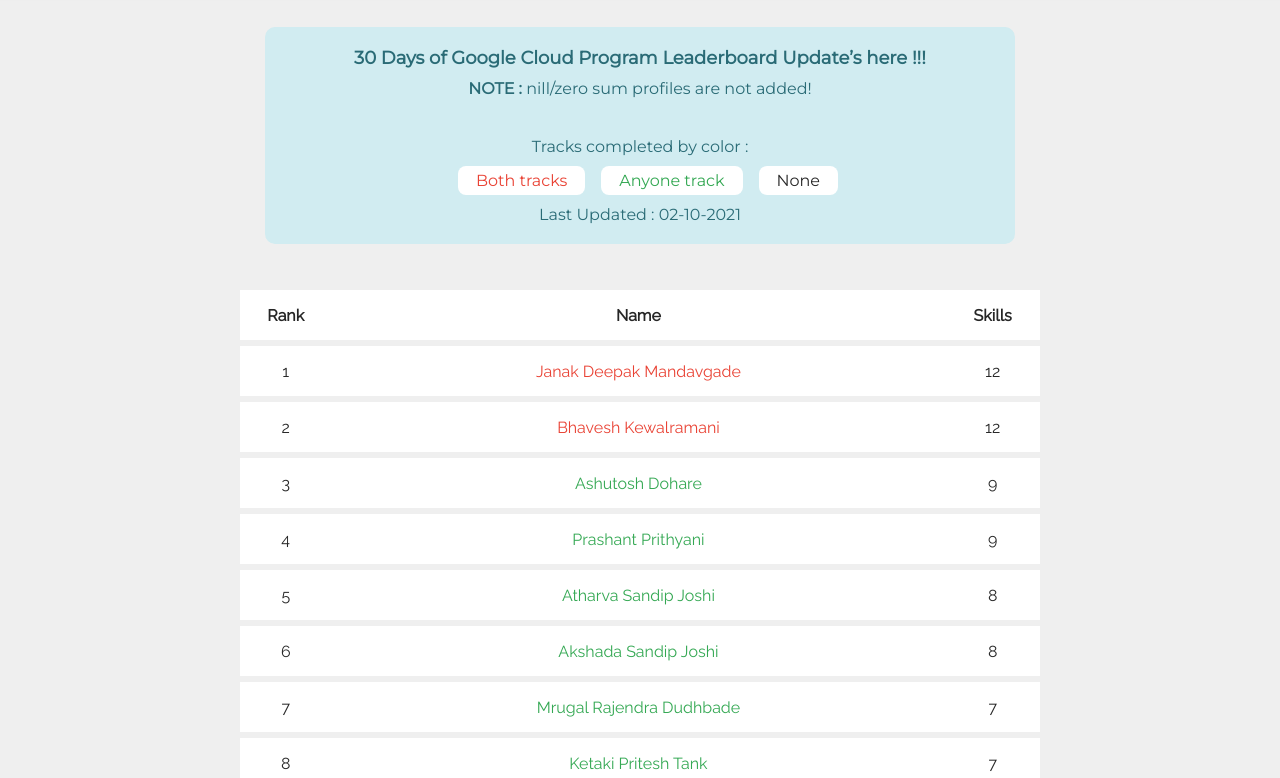
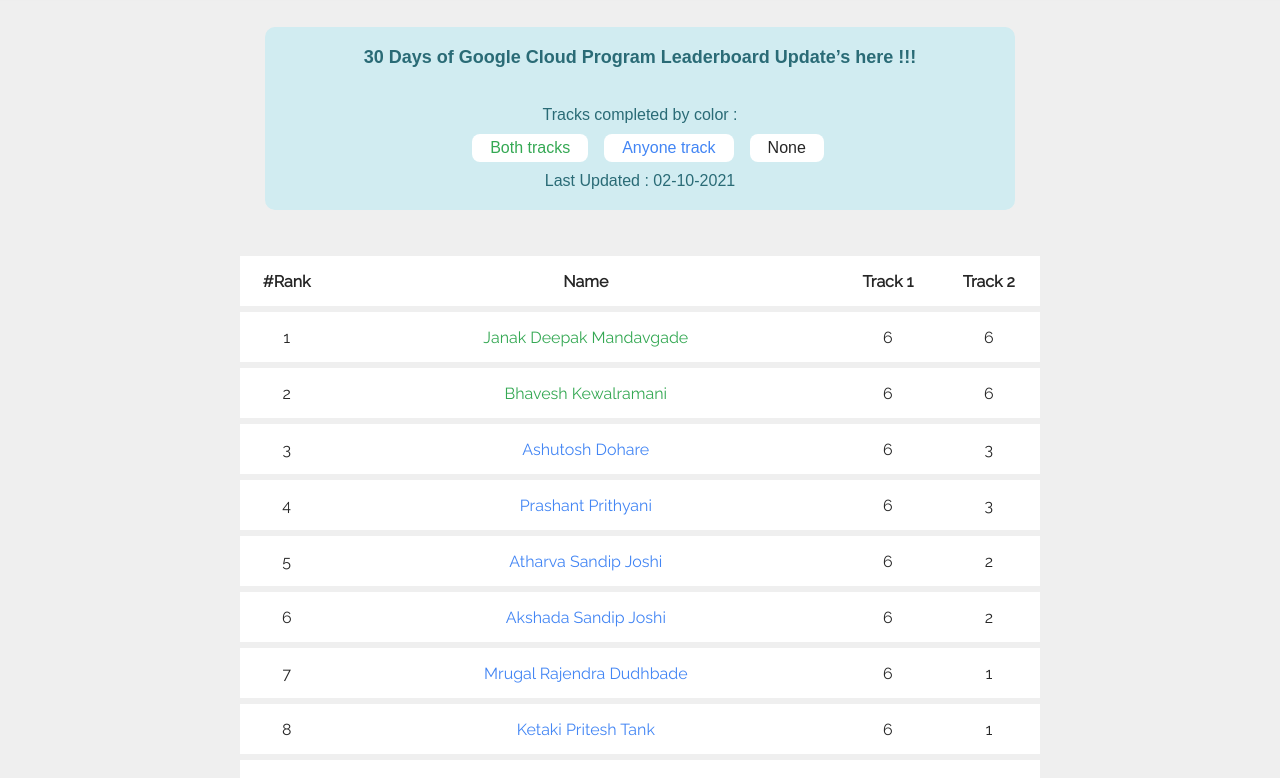
Before and after one commit to jhamadhav/30DayGoogleCloud, a website: page index.html in a window 1280 px wide. Shown: the part 73-851 px from the top of the page. Drawn offline with Linux system fonts and the light colour scheme.

Commit message:
changes in color and fonts

```diff
--- a/index.html
+++ b/index.html
@@ -21,7 +21,8 @@
 
     <!-- style and font -->
     <link rel="preconnect" href="https://fonts.gstatic.com">
-    <link href="https://fonts.googleapis.com/css2?family=Montserrat&family=Raleway&display=swap" rel="stylesheet">
+    <link href="https://fonts.googleapis.com/css2?family=Roboto&Montserrat&family=Raleway&display=swap"
+        rel="stylesheet">
     <link rel="stylesheet" href="./leaderBoardSite/styles/main.min.css">
 </head>
 
@@ -81,14 +82,13 @@
 
     <div class="info">
         <h1><b>30 Days of Google Cloud Program</b> Leaderboard Update’s here !!!</h1>
-        <span><b>NOTE : </b>nill/zero sum profiles are not added!</span>
         <br>
 
         <div class="colorScheme">
             <div>Tracks completed by color :</div>
             <div class="milestones">
-                <div class="milestone red">Both tracks</div>
-                <div class="milestone green">Anyone track</div>
+                <div class="milestone green">Both tracks</div>
+                <div class="milestone blue">Anyone track</div>
                 <div class="milestone black">None</div>
             </div>
         </div>
@@ -97,9 +97,10 @@
     </div>
     <table id="leaderboard">
         <tr class="row">
-            <th class="cell">rank</th>
+            <th class="cell">#rank</th>
             <th class="cell">name</th>
-            <th class="cell">skills</th>
+            <th class="cell">Track 1</th>
+            <th class="cell">Track 2</th>
         </tr>
     </table>
 
--- a/leaderBoardSite/scripts/main.js
+++ b/leaderBoardSite/scripts/main.js
@@ -10,7 +10,8 @@
             <td class="cell ${obj.color}">
                 ${obj.name.toLowerCase()}
             </td>
-            <td class="cell">${obj.skills}</td>
+            <th class="cell robo">${obj.trackOne}</th>
+            <th class="cell robo">${obj.trackTwo}</th>
     </tr>
         `
     board.innerHTML += newRow
@@ -22,9 +23,7 @@
 
     let j = 0;
     for (let i = 0; i < leaderBoardData.length; i++) {
-        if (leaderBoardData[i]["skills"] <= 0) {
-            continue;
-        }
+
         addToLeaderBoard(j + 1, leaderBoardData[i])
         j++;
     }
--- a/leaderBoardSite/styles/_navbar.scss
+++ b/leaderBoardSite/styles/_navbar.scss
@@ -65,7 +65,7 @@
 
         .site-name {
             font-size: x-large;
-            letter-spacing: 2px;
+            font-family: 'Roboto Mono', sans-serif;
 
             @include mobile {
                 font-size: large;
--- a/leaderBoardSite/styles/_table.scss
+++ b/leaderBoardSite/styles/_table.scss
@@ -64,8 +64,12 @@
     }
 }
 
-.red {
-    color: $gRed;
+.yellow {
+    color: $gYellow;
+}
+
+.blue {
+    color: $gBlue;
 }
 
 .green {
@@ -75,3 +79,7 @@
 .black {
     color: $text;
 }
+
+.robo {
+    font-weight: lighter;
+}
--- a/makeLeaderBoard/generateLeaderBoard.js
+++ b/makeLeaderBoard/generateLeaderBoard.js
@@ -16,10 +16,10 @@
 
         let color = "black";
         if (profile[i]["trackOne"] == 6 || profile[i]["trackTwo"] == 6) {
-            color = "green"
+            color = "blue"
         }
         if (profile[i]["trackOne"] == 6 && profile[i]["trackTwo"] == 6) {
-            color = "red"
+            color = "green"
         }
         let data = {
             name: profile[i]["name"],
```
Also changed, not shown: leaderBoardSite/leaderBoard.js, leaderBoardSite/styles/main.min.css, 1 other file.
